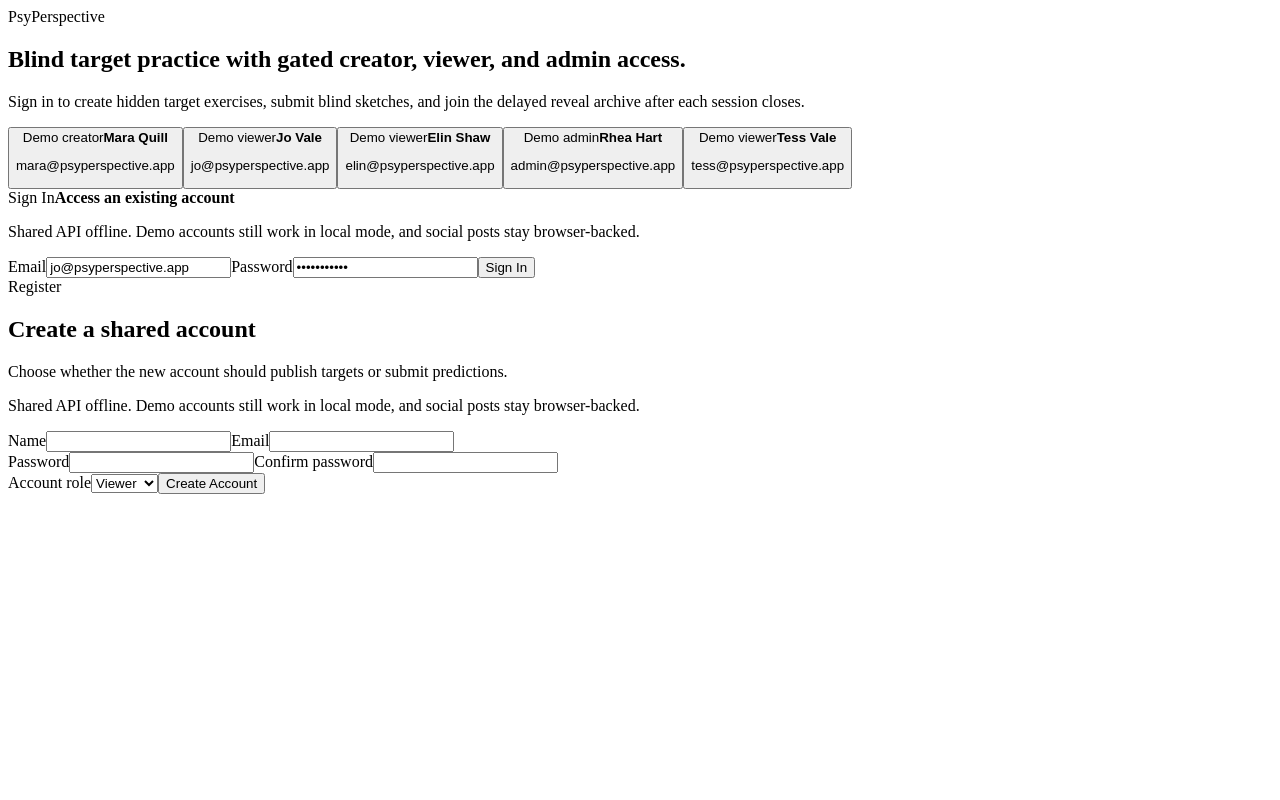
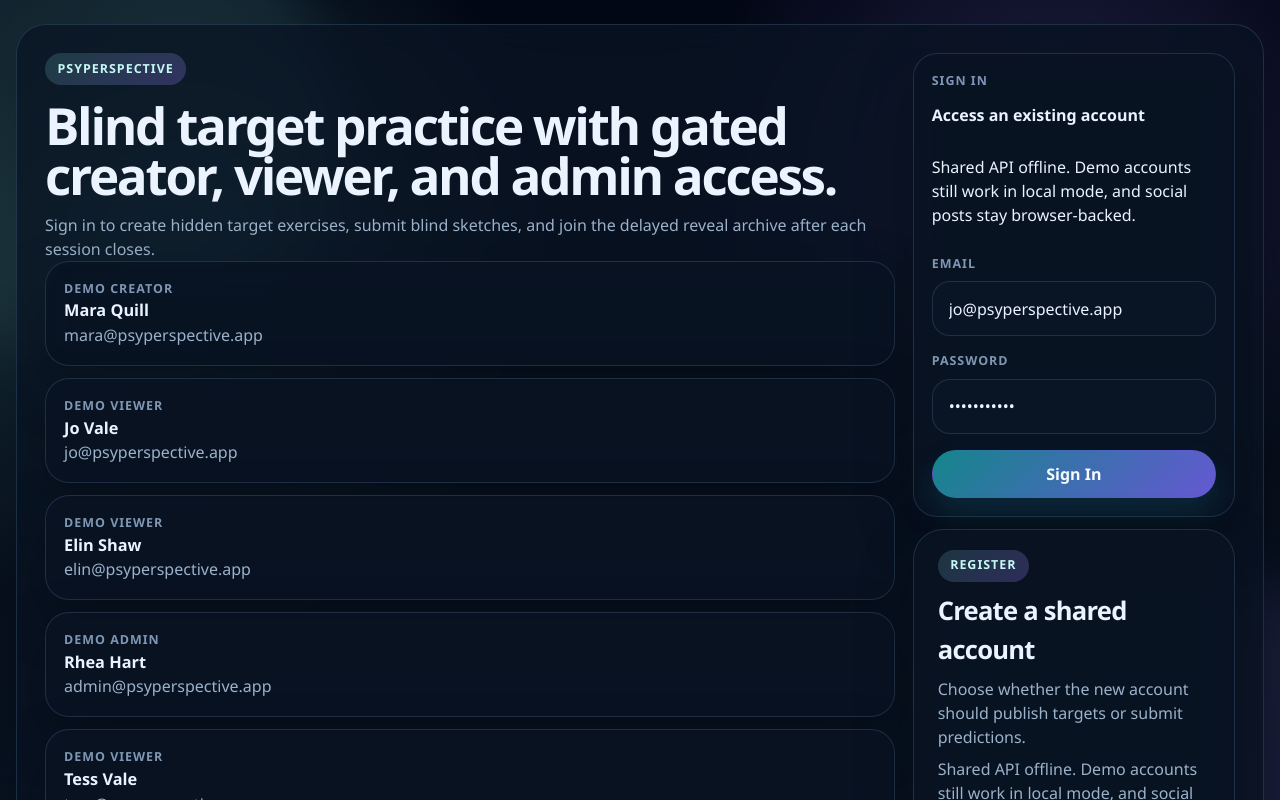
Before and after one commit to Lorrydevil/psy-perspective, a React (Vite) app: page /live in a window 1280 px wide. Shown: the top 800 px of the page. Built offline with nearby package versions, Linux system fonts and the light colour scheme; no server answers.

Commit message:
Fix App import (remove .tsx extension)

```diff
--- a/src/App.tsx
+++ b/src/App.tsx
@@ -7,6 +7,7 @@ import {
   type PointerEvent as ReactPointerEvent
 } from "react";
 import { Navigate, Route, Routes, useLocation, useNavigate } from "react-router-dom";
+import "../styles.css";
 import PsySidebar from "./components/PsySidebar";
 import {
   addSocialComment as addSocialCommentRequest,
--- a/src/styles.css
+++ b/src/styles.css
@@ -1 +1 @@
-/* Local stylesheet kept valid to avoid broken PostCSS imports during builds. */
+@import "../styles.css";
```
